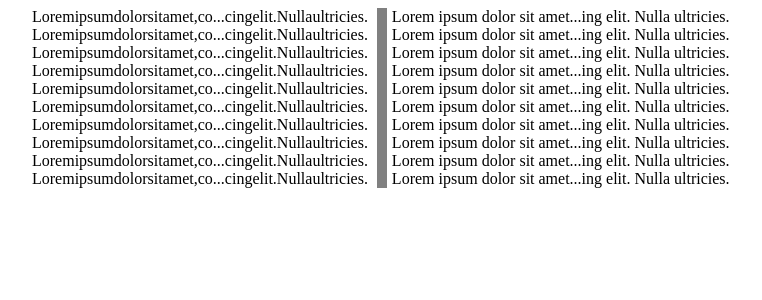
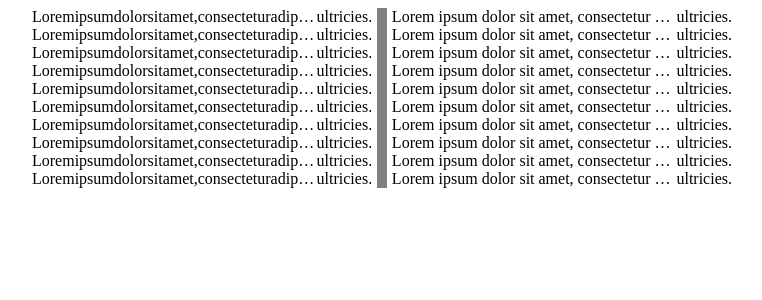
Before and after one commit to denbezrukov/test, a React (Create React App) app: page / in a window 1280 px wide. Shown: the top 300 px of the page, without its empty margins (258-1020 px from the left). Built offline with nearby package versions, Linux system fonts and the light colour scheme.

Commit message:
try implement ellipsis with flexbox

```diff
--- a/package.json
+++ b/package.json
@@ -28,9 +28,6 @@
         "@storybook/preset-create-react-app": "^4.0.0",
         "@storybook/react": "^6.5.9",
         "@storybook/testing-library": "^0.0.13",
-        "@testing-library/jest-dom": "^5.16.4",
-        "@testing-library/react": "^13.3.0",
-        "@testing-library/user-event": "^13.5.0",
         "@types/jest": "^27.5.2",
         "@types/node": "^16.11.45",
         "@types/react": "^18.0.15",
--- a/src/app.tsx
+++ b/src/app.tsx
@@ -1,7 +1,7 @@
 import { Table } from './table/table';
 
 import styles from './app.module.css';
-import { TextMiddleEllipsis } from './textMiddleEllipsis/textMiddleEllipsis';
+import { FlexTextEllipsis } from './flexTextEllipsis/flexTextEllipsis';
 
 const data = Array(10)
     .fill(123)
@@ -19,18 +19,18 @@ export const App = () => {
                 <>
                     {data.map(key => {
                         return (
-                            <TextMiddleEllipsis key={key}>
+                            <FlexTextEllipsis key={key} tailLength={10}>
                                 {longTextWithoutSpaces}
-                            </TextMiddleEllipsis>
+                            </FlexTextEllipsis>
                         );
                     })}
                 </>
                 <>
                     {data.map(key => {
                         return (
-                            <TextMiddleEllipsis key={key}>
+                            <FlexTextEllipsis key={key} tailLength={10}>
                                 {longTextWithSpaces}
-                            </TextMiddleEllipsis>
+                            </FlexTextEllipsis>
                         );
                     })}
                 </>
--- /dev/null
+++ b/src/flexTextEllipsis/flexTextEllipsis.module.css
@@ -0,0 +1,32 @@
+.container {
+    display: flex;
+    overflow: hidden;
+}
+
+.innerContainer {
+    display: flex;
+    overflow: hidden;
+    flex-grow: 0;
+    flex-shrink: 1;
+}
+
+.head {
+    flex-grow: 1;
+    flex-shrink: 0;
+    flex-basis: 0;
+    min-width: 0;
+}
+
+.tail {
+    flex-grow: 0;
+    flex-shrink: 1;
+    flex-basis: auto;
+}
+
+.ellipsis {
+    text-overflow: ellipsis;
+    white-space: nowrap;
+    overflow: hidden;
+    word-wrap: normal;
+    overflow-wrap: normal;
+}
--- /dev/null
+++ b/src/flexTextEllipsis/flexTextEllipsis.tsx
@@ -0,0 +1,40 @@
+import { FC, memo, useMemo } from 'react';
+import classNames from 'classnames';
+
+import styles from './flexTextEllipsis.module.css';
+
+export interface FlexTextEllipsisProps {
+    children: string;
+    tailLength: number;
+    title?: string;
+    className?: string;
+}
+
+const FlexTextEllipsisComponent: FC<FlexTextEllipsisProps> = props => {
+    const { children, tailLength, title, className } = props;
+
+    const { headText, tailText } = useMemo(() => {
+        const splitIndex = children.length - tailLength;
+        return {
+            headText: children.substring(0, splitIndex),
+            tailText: children.substring(splitIndex),
+        };
+    }, [children, tailLength]);
+
+    const classes = classNames(className, styles.container);
+
+    return (
+        <div className={classes} title={title}>
+            <div className={styles.innerContainer}>
+                <div className={classNames(styles.head, styles.ellipsis)}>
+                    {headText}
+                </div>
+                <div className={classNames(styles.tail, styles.ellipsis)}>
+                    {tailText}
+                </div>
+            </div>
+        </div>
+    );
+};
+
+export const FlexTextEllipsis = memo(FlexTextEllipsisComponent);
```
Also changed, not shown: 2 other files (tests, documents, lock files or other folders).
